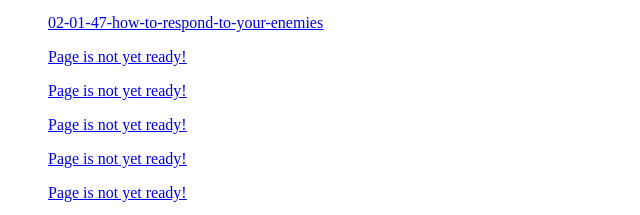
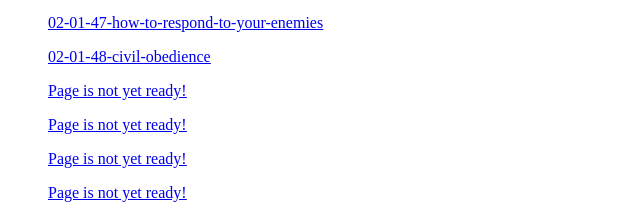
Before and after one commit to pcfix-ocn/my-personal-web, a plain HTML site: page index.html in a window 1280 px wide. Shown: the part 1682-1897 px from the top of the page, 0-640 px from the left. Drawn offline with Linux system fonts and the light colour scheme.

Commit message:
File update

```diff
--- a/index.html
+++ b/index.html
@@ -151,7 +151,7 @@
       <a href="https://audio.com/horace-f/audio/02-01-47-how-to-respond-to-your-enemies" target="_blank">02-01-47-how-to-respond-to-your-enemies</a>
     </ul>
     <ul>
-      <a href="./page-missing.html" target="_blank">Page is not yet ready!</a>
+      <a href="https://audio.com/horace-f/audio/02-01-48-civil-obedience" target="_blank">02-01-48-civil-obedience</a>
     </ul>
     <ul>
       <a href="./page-missing.html" target="_blank">Page is not yet ready!</a>
```
